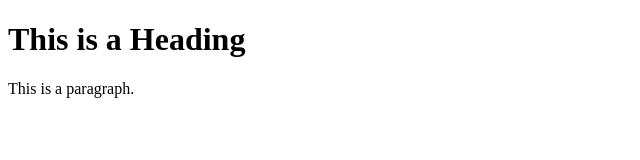
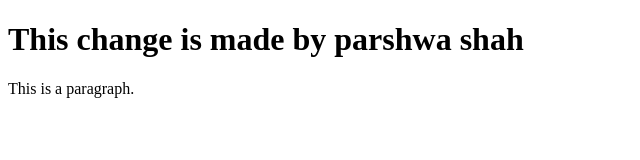
Before and after one commit to tatva177/learning, a plain HTML site: page index.html in a window 1280 px wide. Shown: the whole page, without its empty margins (0-640 px from the left). Drawn offline with Linux system fonts and the light colour scheme.

Commit message:
parshwa changed one line of code

```diff
--- a/index.html
+++ b/index.html
@@ -5,7 +5,7 @@
 </head>
 <body>
 
-<h1>This is a Heading</h1>
+<h1>This change is made by parshwa shah</h1>
 <p>This is a paragraph.</p>
 
 </body>
```
